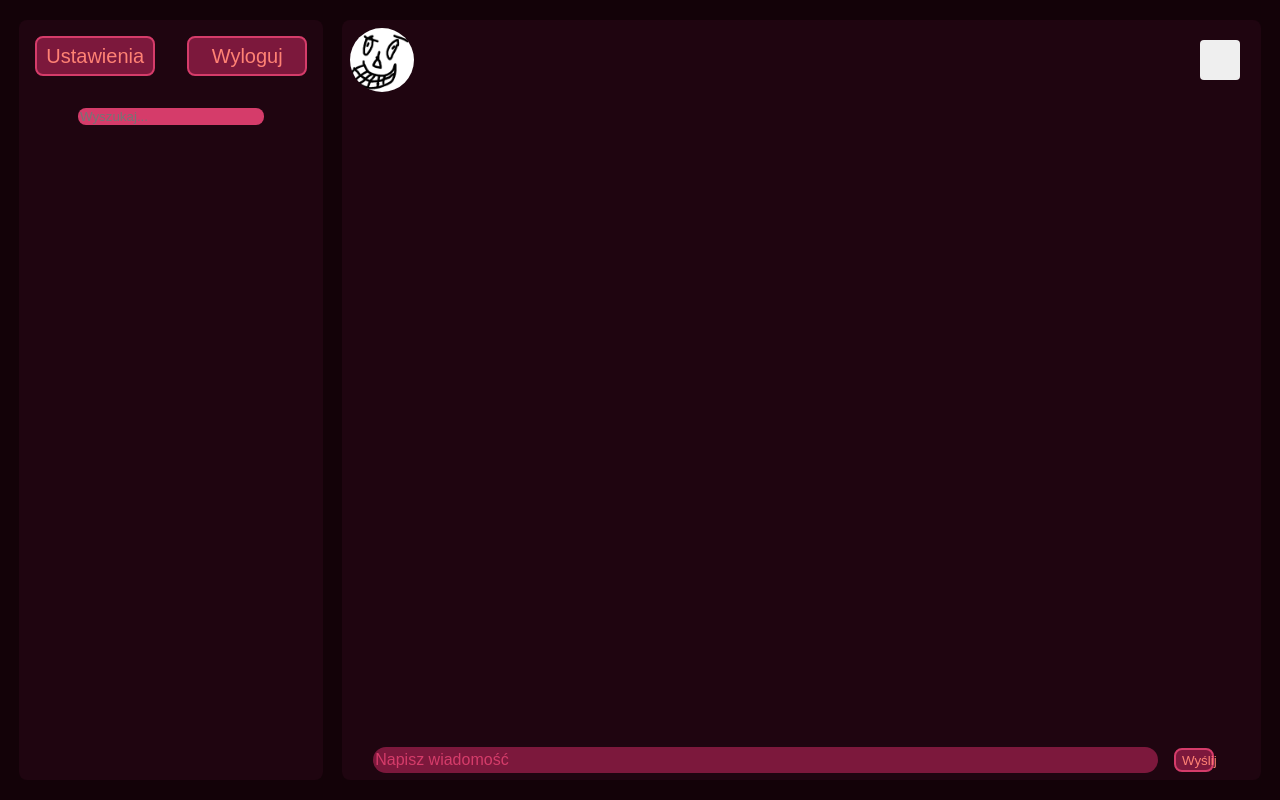
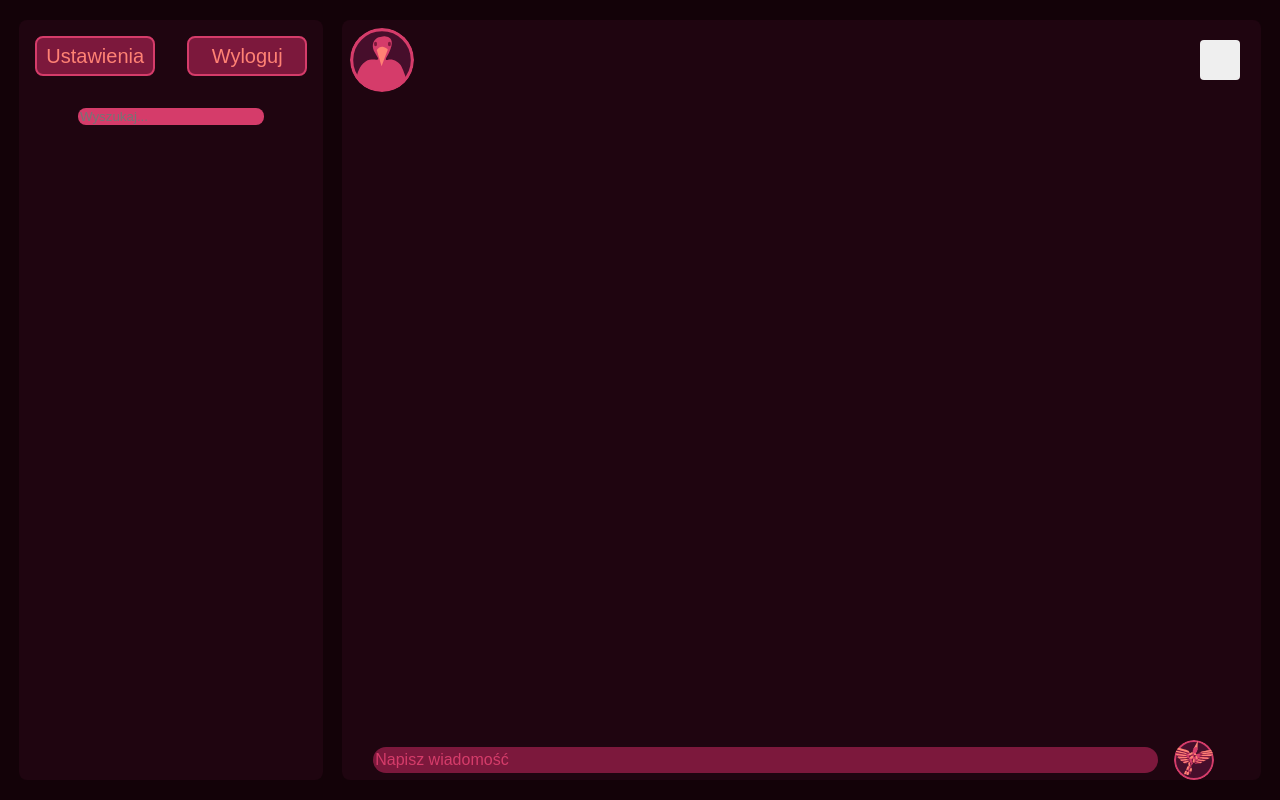
Before and after one commit to domi310509/komunikator, a website: page public/html/chats.html in a window 1280 px wide. Drawn offline with nearby package versions, Linux system fonts and the light colour scheme; no server answers.

Commit message:
pomocy changes sie zepsuly

```diff
--- a/public/css/style.css
+++ b/public/css/style.css
@@ -123,13 +123,14 @@ h1 {
 }
 
 #wyslij{
-    background-color:#7c183c;
-    height: 3vh;
+    background-color:transparent;
+    height: 5vh;
     width: 5vh;
     margin: 2vh;
-    border: 0.3vh solid #d53c6a;
-    color: #ff8274;
-    border-radius: 1vh;
+    border-radius: 100%;
+    background-image: url(/images/przycisk\ wysylania\ wiadomosci.svg);
+    background-size: cover;
+    border: none;
 }
 
 #niechemisie{
--- a/public/html/chats.html
+++ b/public/html/chats.html
@@ -25,7 +25,7 @@
         </div>
         <div id="czat" class="flexPion">
             <div id="daneZdjecieUstawienia" class="flexPoziom" style="justify-content: left;">
-                <img src="/images/placeholder.png" alt="Ni ma profilowego T-T" class="profiloweCzat">
+                <img src="/images/domyslna ikona uzytkownika.svg" alt="Ni ma profilowego T-T" class="profiloweCzat">
                 <div class="nazwaUzytkownikaCzat" id="nazwaUzytkownikaCzat"></div>
                 <button class="ustawieniaCzat"></button>
             </div>
@@ -33,7 +33,7 @@
             </div>
             <div id="wiadomoscPisana" class="flexPoziom">
                 <input type="text" id="polePisania" data-i18n-placeholder="poleWiadomosci">
-                <button type="button" id="wyslij" onclick="wyslijWiadomosc()" data-i18n="Wyslij"></button>
+                <button type="button" id="wyslij" onclick="wyslijWiadomosc()"></button>
             </div>
         </div>
     </div>
```
